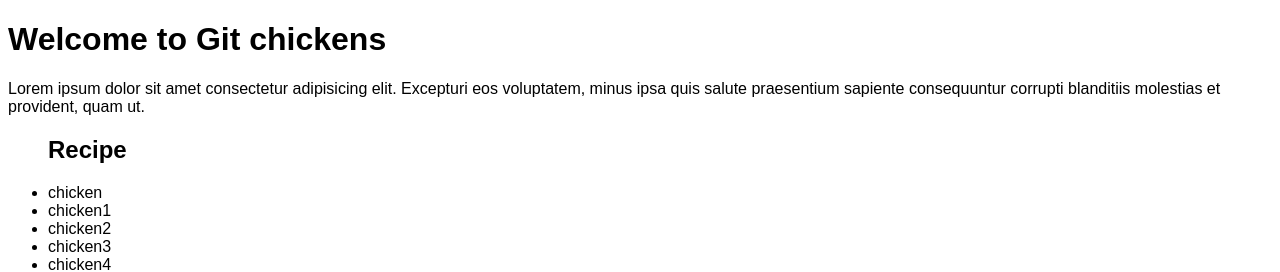
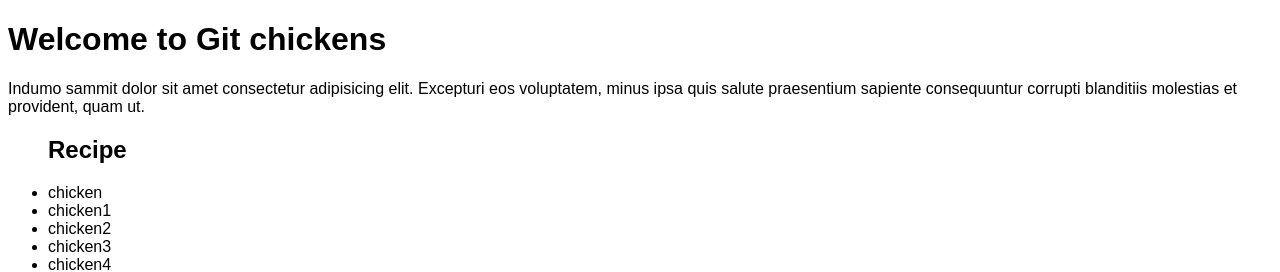
Before and after one commit to ErbolKasymbek/gitchickencom, a plain HTML site: page index.html in a window 1280 px wide. Shown: the top 272 px of the page. Drawn offline with Linux system fonts and the light colour scheme.

Commit message:
Update index.html

```diff
--- a/index.html
+++ b/index.html
@@ -13,7 +13,7 @@
   <body>
     <h1>Welcome to Git chickens</h1>
     <p>
-      Lorem ipsum dolor sit amet consectetur adipisicing elit. Excepturi eos
+      Indumo sammit dolor sit amet consectetur adipisicing elit. Excepturi eos
       voluptatem, minus ipsa quis salute praesentium sapiente consequuntur
       corrupti blanditiis molestias et provident, quam ut.
     </p>
```
